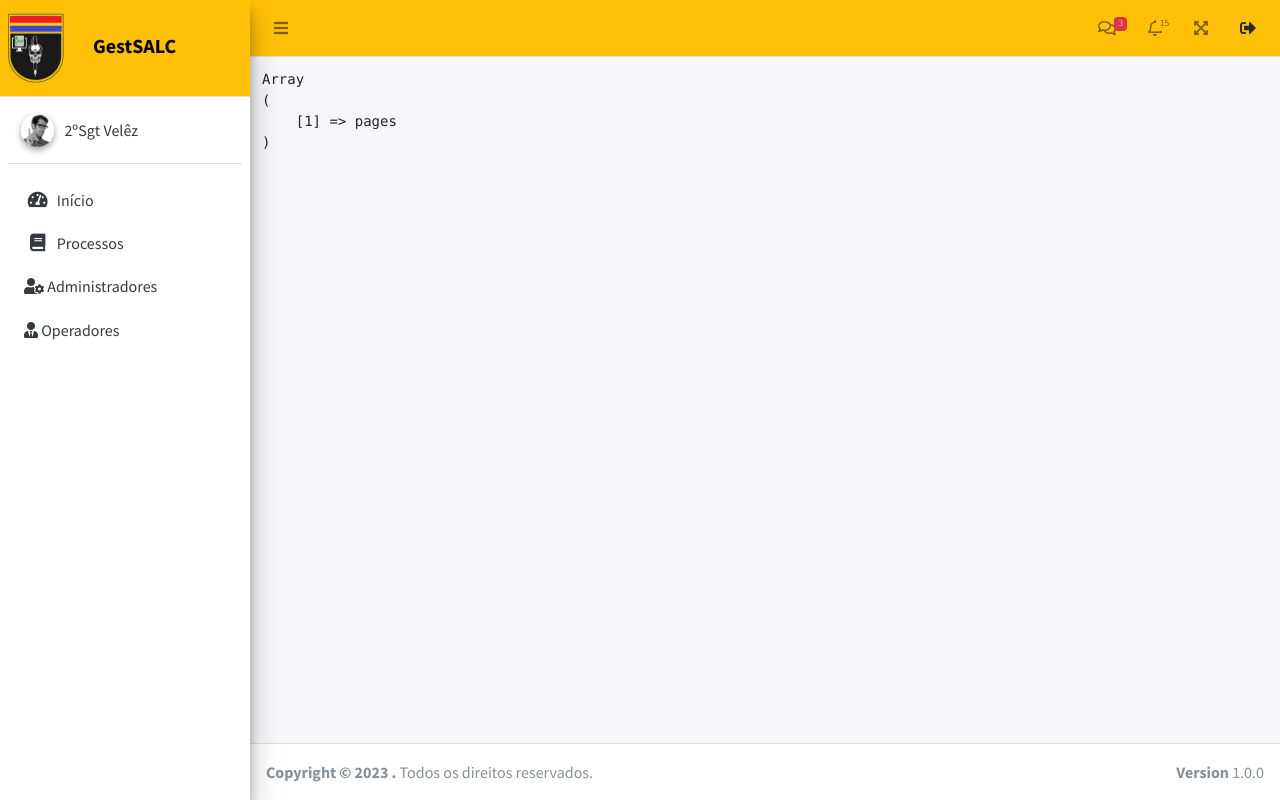
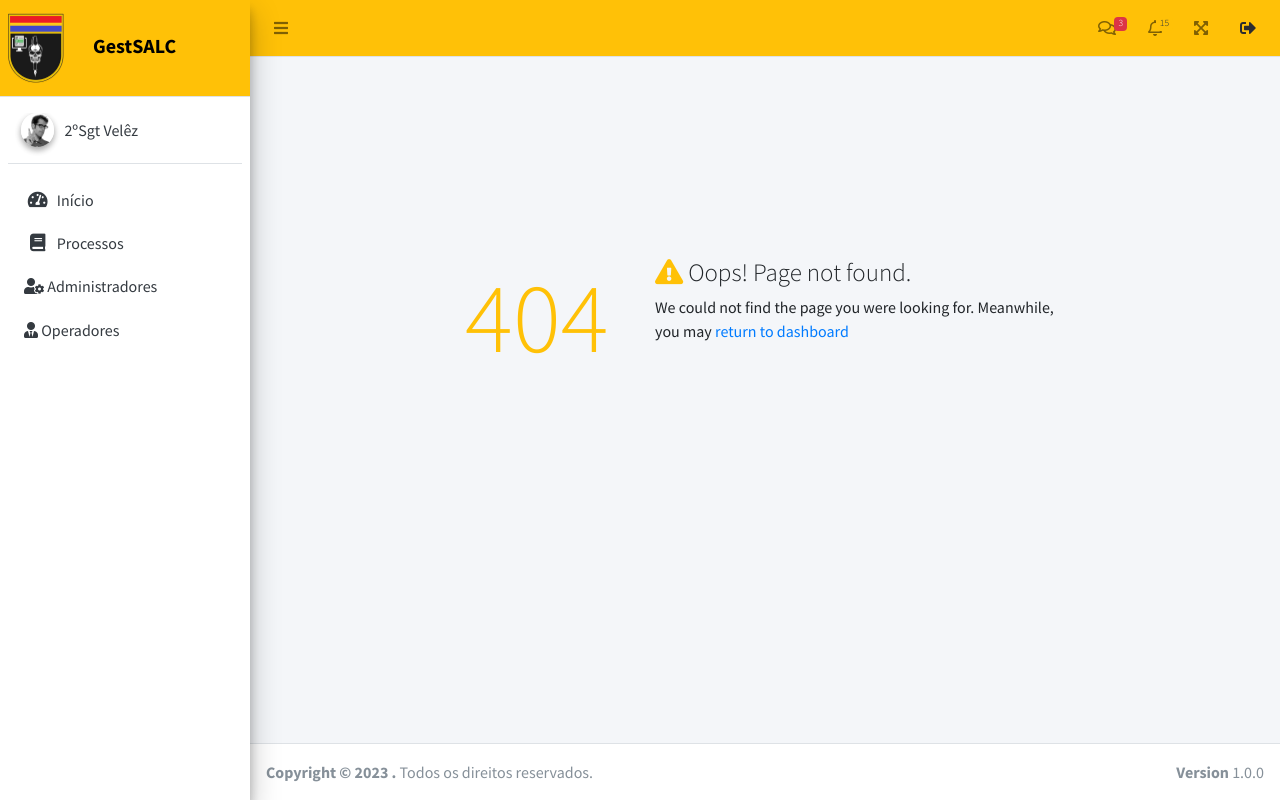
Before and after one commit to devel-ez/gestsalc, a PHP site: page /pages in a window 1280 px wide. Run offline with PHP 8.4, Linux system fonts and the light colour scheme; some libraries are stand-ins or nearby versions.

Commit message:
include page 404 e filter na variavel GET

```diff
--- /dev/null
+++ b/admin/views/pages/404/404.php
@@ -0,0 +1,23 @@
+    <section class="content-header">
+        <div class="container-fluid">
+        </div>
+    </section>
+    <!-- Main content -->
+    <section class="content">
+        <div class="error-page"  style="padding-top: 150px;">
+        <h2 class=" headline text-warning"> 404</h2>
+
+            <div class="error-content">
+                <h3><i class="fas fa-exclamation-triangle text-warning"></i> Oops! Page not found.</h3>
+
+                <p>
+                    We could not find the page you were looking for.
+                    Meanwhile, you may <a href="/">return to dashboard</a>
+                </p>
+
+            </div>
+            <!-- /.error-content -->
+        </div>
+        <!-- /.error-page -->
+    </section>
+    <!-- /.content -->
--- a/admin/views/template.php
+++ b/admin/views/template.php
@@ -1,7 +1,20 @@
 <?php
-
+/* -------------------------------------------------------------------------- */
+/*                          Capturar as rotas da URL                          */
+/* -------------------------------------------------------------------------- */
 $routesArray = explode("/", $_SERVER['REQUEST_URI']);
 $routesArray = array_filter($routesArray);
+
+/* -------------------------------------------------------------------------- */
+/*                       Limpar a URL para variaveis GET                      */
+/* -------------------------------------------------------------------------- */
+foreach ($routesArray as $key => $value) {
+
+    $value = explode("?", $value)[0];
+    $routesArray[$key] = $value;
+}
+
+
 ?>
 <!DOCTYPE html>
 <html lang="pt_br">
@@ -43,10 +56,10 @@ $routesArray = array_filter($routesArray);
         <div class="content-wrapper">
             <?php
 
-            echo '<pre>';
-            print_r($routesArray);
-            echo '</pre>';
 
+            // echo '<pre>';
+            // print_r($routesArray);
+            // echo '</pre>';
 
             if (!empty($routesArray[1])) {
                 if (
@@ -55,6 +68,8 @@ $routesArray = array_filter($routesArray);
                     $routesArray[1] == "operadores"
                 ) {
                     include "views/pages/" . $routesArray[1] . "/" . $routesArray[1] . ".php";
+                } else {
+                    include "views/pages/404/404.php";
                 }
             } else {
                 include "views/pages/inicio/inicio.php";
```
